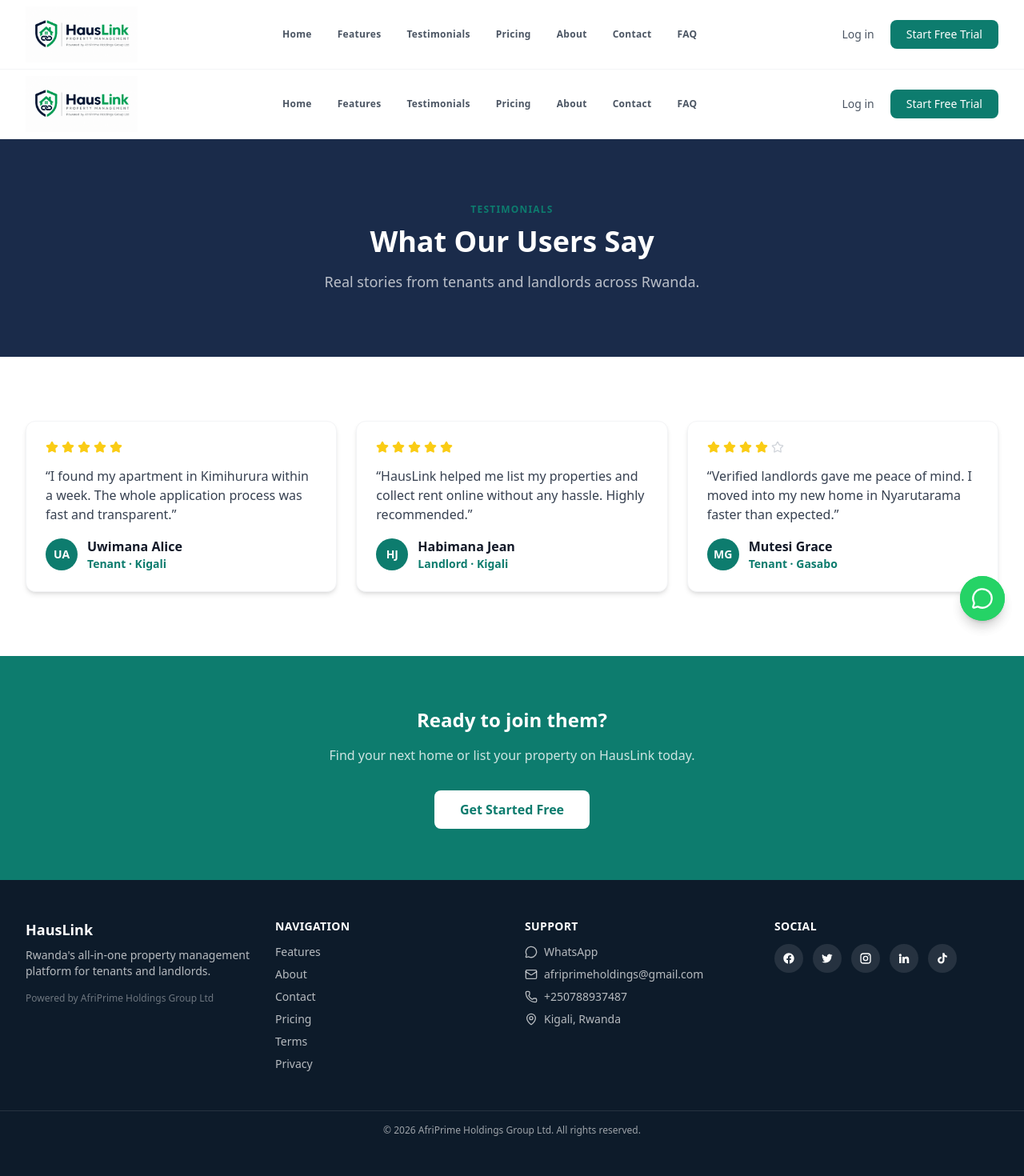
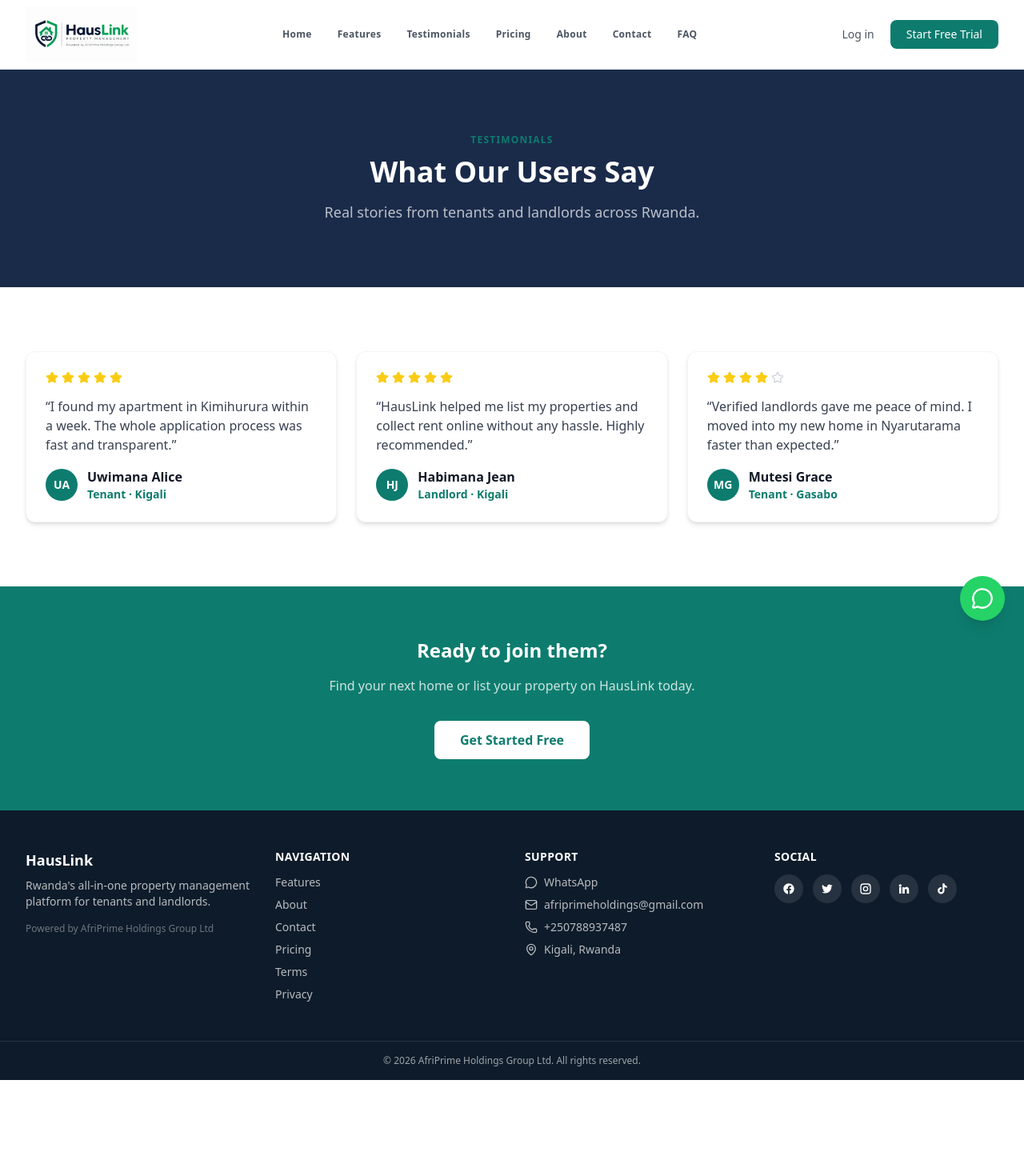
Before and after one commit to africanpioneershub/HausLink-Production, a Next.js app: page /testimonials in a window 1280 px wide. Shown: the top 1470 px of the page at 80% size. After the commit the page ends 1350 px from the top, so only its background shows below. Built offline with nearby package versions, Linux system fonts and the light colour scheme.

Commit message:
fix: remove duplicate Header/Footer from testimonials page - layout already provides them

```diff
--- a/src/app/(public)/testimonials/page.tsx
+++ b/src/app/(public)/testimonials/page.tsx
@@ -1,7 +1,5 @@
 import Link from 'next/link';
 import { Star } from 'lucide-react';
-import { Header } from '@/components/public/Header';
-import { Footer } from '@/components/public/Footer';
 
 const TESTIMONIALS = [
   {
@@ -35,10 +33,7 @@
 
 export default function TestimonialsPage() {
   return (
-    <div className="flex min-h-screen flex-col bg-white">
-      <Header />
-
-      <main className="flex-1">
+    <>
       {/* Hero */}
       <section className="bg-[#1A2B4A] py-20 text-center">
         <div className="max-w-3xl mx-auto px-4 sm:px-6 lg:px-8">
@@ -110,9 +105,6 @@
           </Link>
         </div>
       </section>
-      </main>
-
-      <Footer />
-    </div>
+    </>
   );
 }
```
Lines whose indentation alone changed are shown as unchanged.
